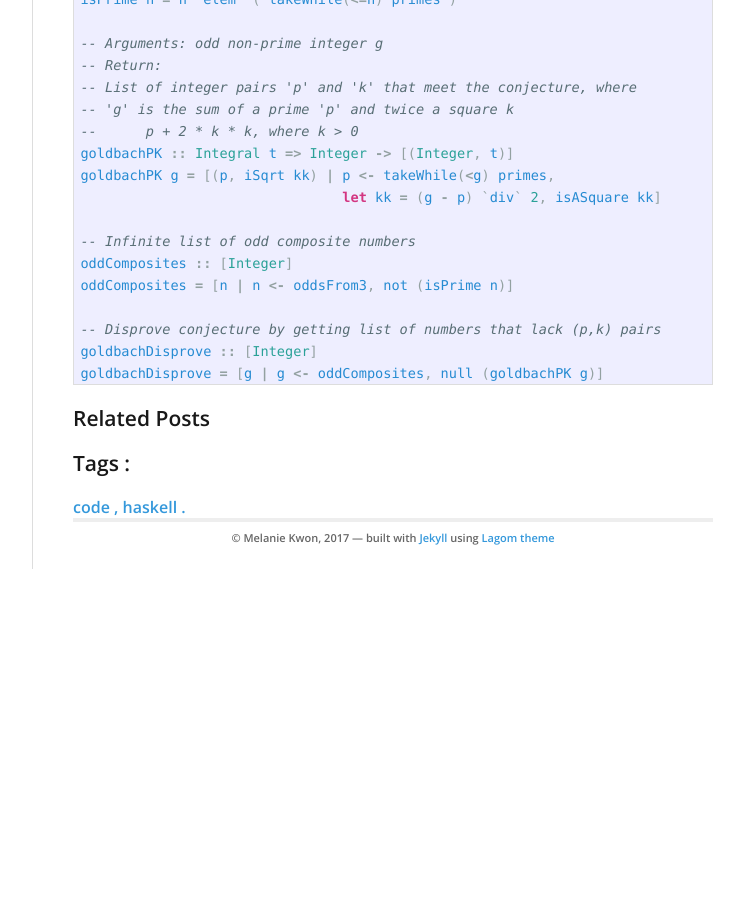
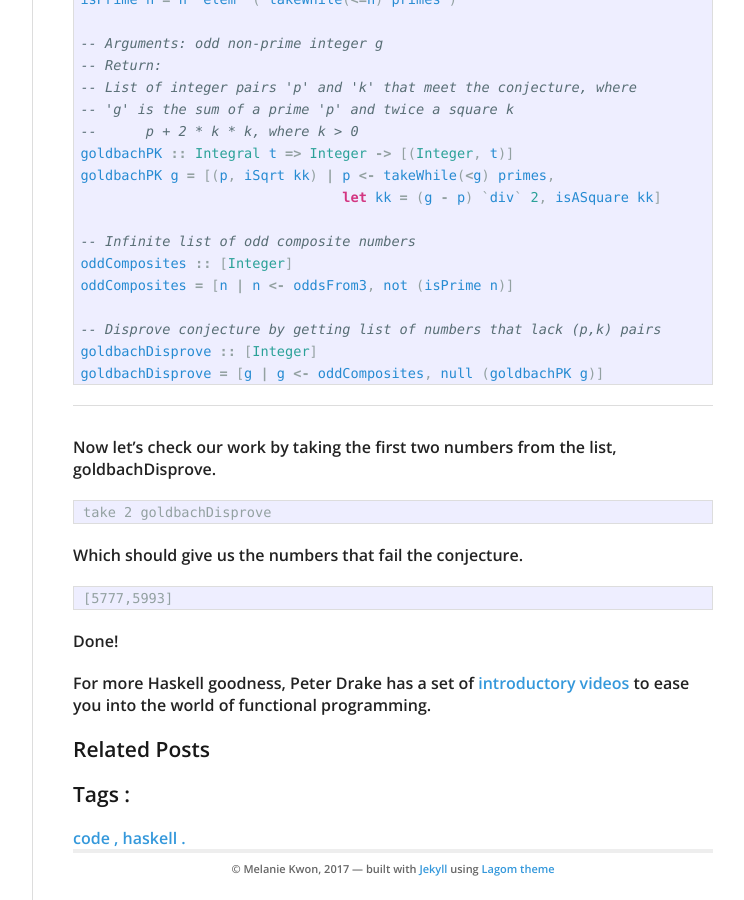
Before and after one commit to melaniemkwon/melaniemkwon.github.io, a Jekyll site: the page built from _posts/2017-09-09-haskell-goldbach.md, in a window 1280 px wide and 900 px high, scrolled down 1179 px. Shown: the whole window, without its empty margins (378-1122 px from the left). Built offline with Jekyll 4.4.1, drawn with Linux system fonts in a browser that asks for light colours; nearby versions of some CDN libraries; before the commit the page ends 1748 px from its top, so only the background shows below that; some of the changed text lies outside the part shown.

Commit message:
Edits to goldbach blog.

````diff
--- a/_posts/2017-09-09-haskell-goldbach.md
+++ b/_posts/2017-09-09-haskell-goldbach.md
@@ -76,3 +76,23 @@ goldbachDisprove :: [Integer]
 goldbachDisprove = [g | g <- oddComposites, null (goldbachPK g)]
 
 {% endhighlight %}
+
+---
+Now let's check our work by taking the first two numbers from the list,
+goldbachDisprove.
+
+```
+take 2 goldbachDisprove
+```
+
+Which should give us the numbers that fail the conjecture.
+
+```
+[5777,5993]
+```
+
+Done!
+
+For more Haskell goodness, Peter Drake has a set of
+[introductory videos](https://www.youtube.com/watch?v=NBKnY7Z_w3I)
+to ease you into the world of functional programming.
````
Also changed, not shown: other parts of _posts/2017-09-09-haskell-goldbach.md (+1 -1 lines).
